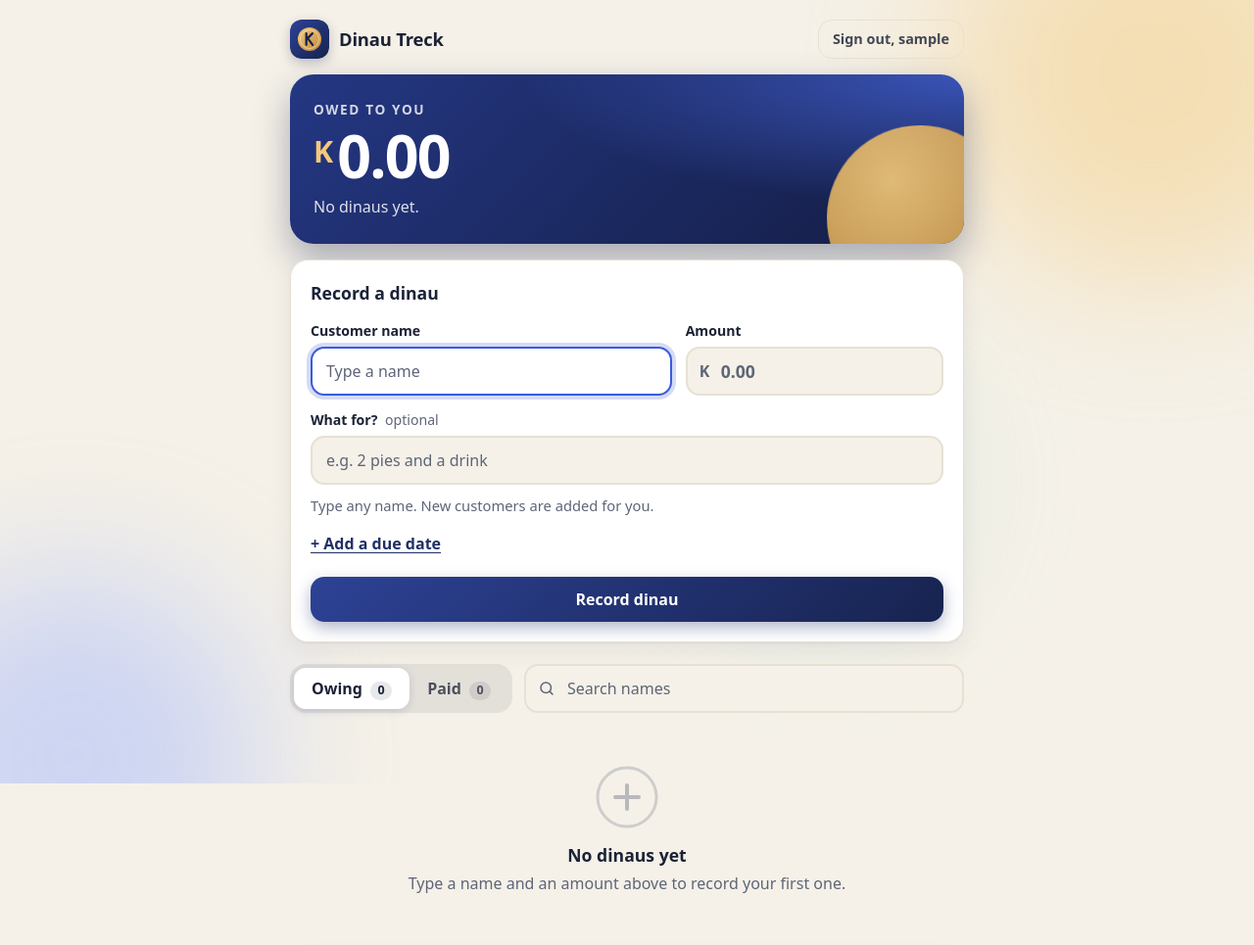
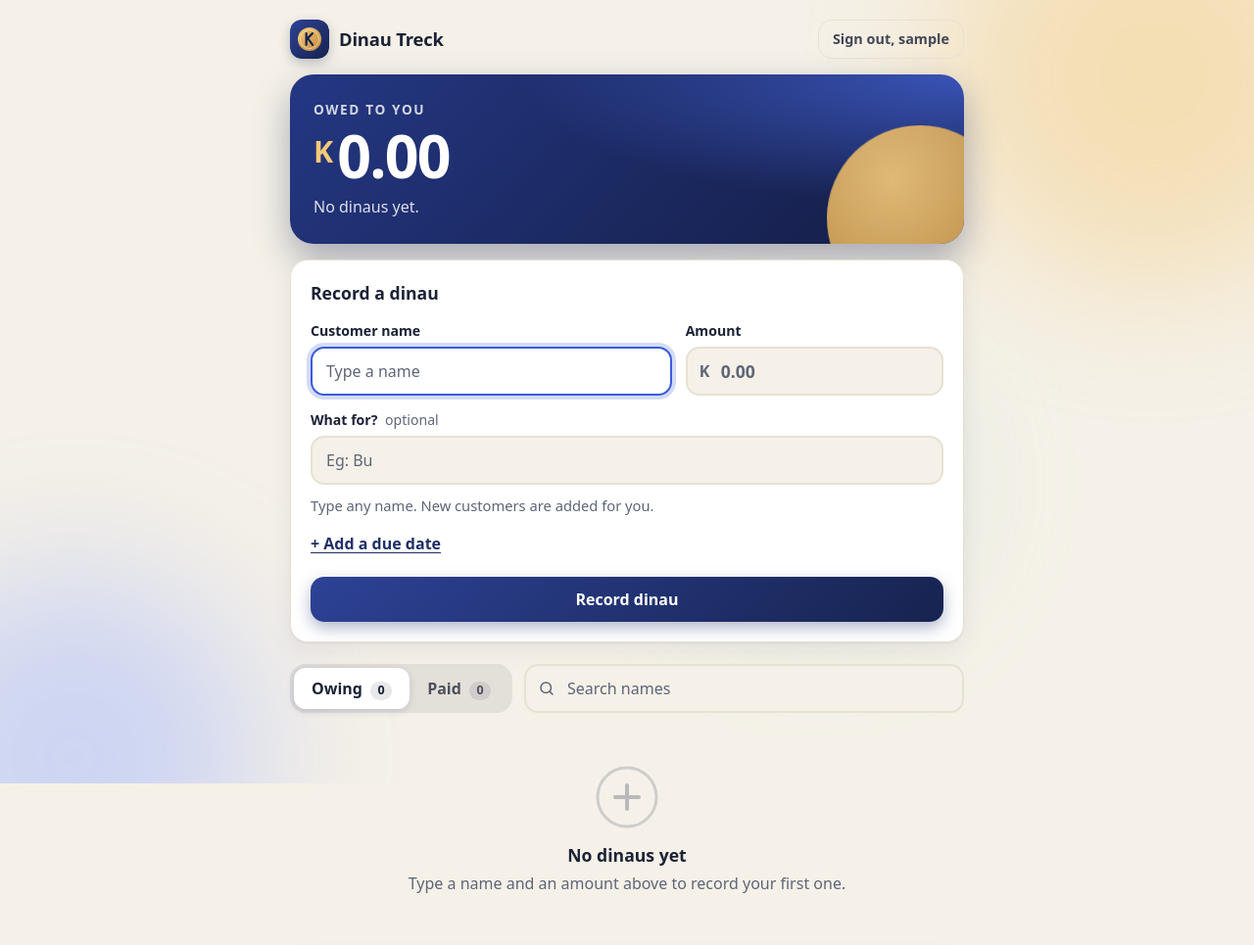
Before and after one commit to WPU-CMP321-2026/CauseIT-Dinau-Track, a PHP site: page /Dinau.php in a window 1280 px wide. Shown: the top 965 px of the page at 98% size. Run offline with PHP 8.4, Linux system fonts and the light colour scheme; the visitor is signed in with stand-in values (Sample User, id 1); data comes from the database, SQL or seed files in the repository; data that the repository does not hold is empty.

Commit message:
Update What for placeholder text

```diff
--- a/Dinau.php
+++ b/Dinau.php
@@ -60,7 +60,7 @@ $e = fn (string $s): string => htmlspecialchars($s, ENT_QUOTES, 'UTF-8');
           </div>
           <div class="field field-note">
             <label for="note">What for? <span class="optional">optional</span></label>
-            <input type="text" id="note" name="note" maxlength="200" placeholder="e.g. 2 pies and a drink" autocomplete="off">
+            <input type="text" id="note" name="note" maxlength="200" placeholder="Eg: Bu" autocomplete="off">
           </div>
         </div>
 
```
